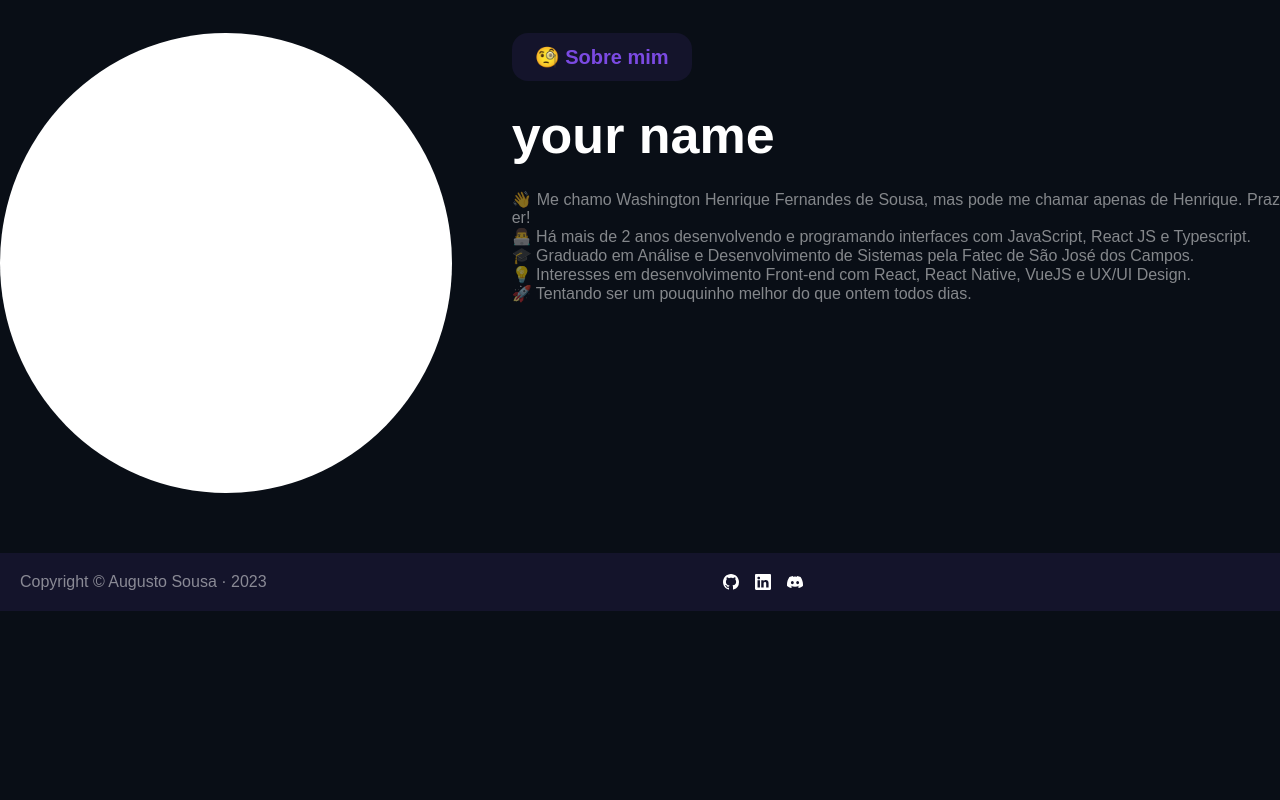
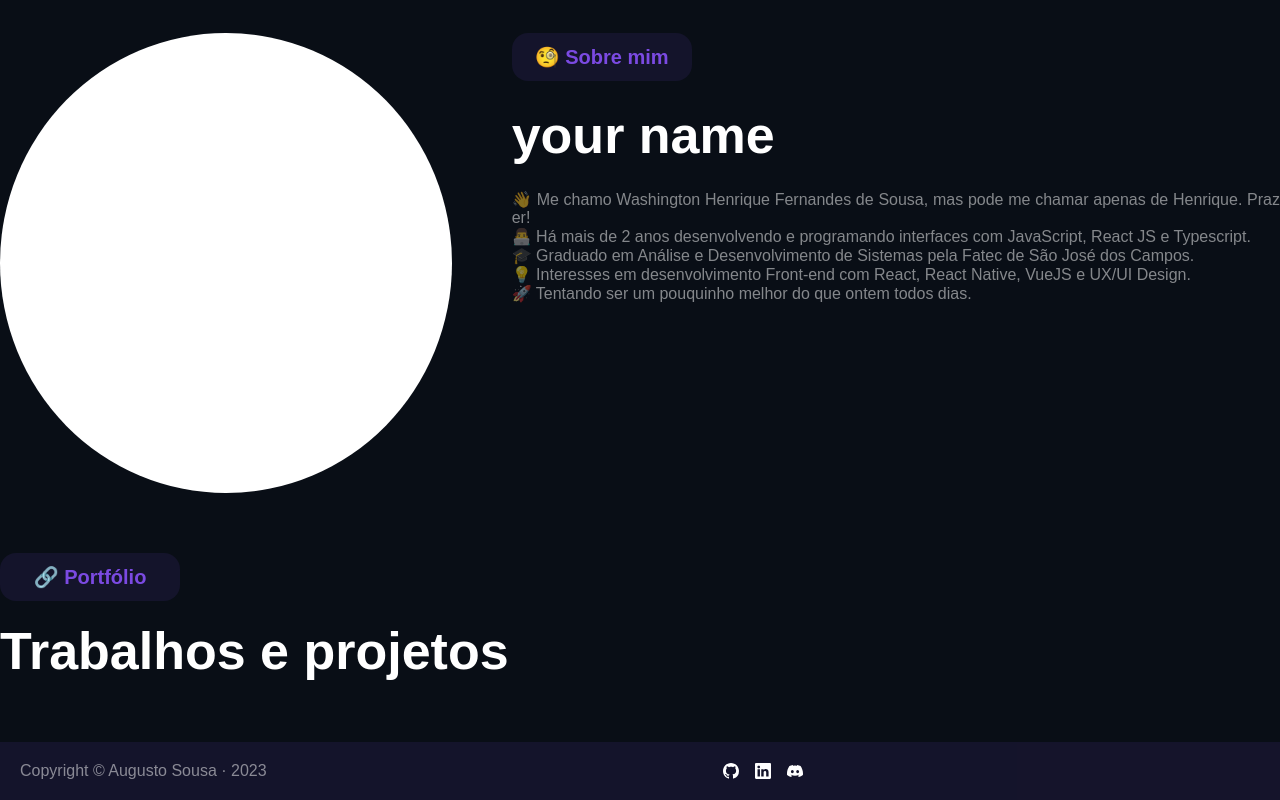
Before and after one commit to Augusto9237/portifolio-dev, a React (Vite) app: page / in a window 1280 px wide. Shown: the part 1036-1836 px from the top of the page. Before the commit the page ends 1647 px from the top, so only its background shows below. Built offline with nearby package versions, Linux system fonts and the light colour scheme.

Commit message:
1 file modified, 2 added

```diff
--- a/src/App.tsx
+++ b/src/App.tsx
@@ -5,6 +5,7 @@ import { Header } from './components/Header';
 import { AboutMe } from './sections/AboutMe';
 import { Experience } from './sections/Experience';
 import { Home } from './sections/Home';
+import { Portifolio } from './sections/Portifolio';
 
 function App() {
   const [count, setCount] = useState(0);
@@ -15,6 +16,7 @@ function App() {
       <Home />
       <Experience />
       <AboutMe />
+      <Portifolio/>
       <Footer />
     </Container>
   );
--- /dev/null
+++ b/src/sections/Portifolio/index.tsx
@@ -0,0 +1,11 @@
+import { Greetings } from '../Home/styles';
+import { Content } from '../Portifolio/styles';
+
+export function Portifolio() {
+  return (
+    <Content>
+      <Greetings>🔗 Portfólio</Greetings>
+      <h1>Trabalhos e projetos</h1>
+    </Content>
+  );
+}
--- /dev/null
+++ b/src/sections/Portifolio/styles.ts
@@ -0,0 +1,14 @@
+import styled from 'styled-components';
+
+export const Content = styled.section`
+display: flex;
+flex-direction: column;
+gap: 20px;
+
+h1{
+  font-weight: 800;
+  font-size: 52px;
+  line-height: 61px;
+  color: #FFFFFF;
+}
+`;
```
